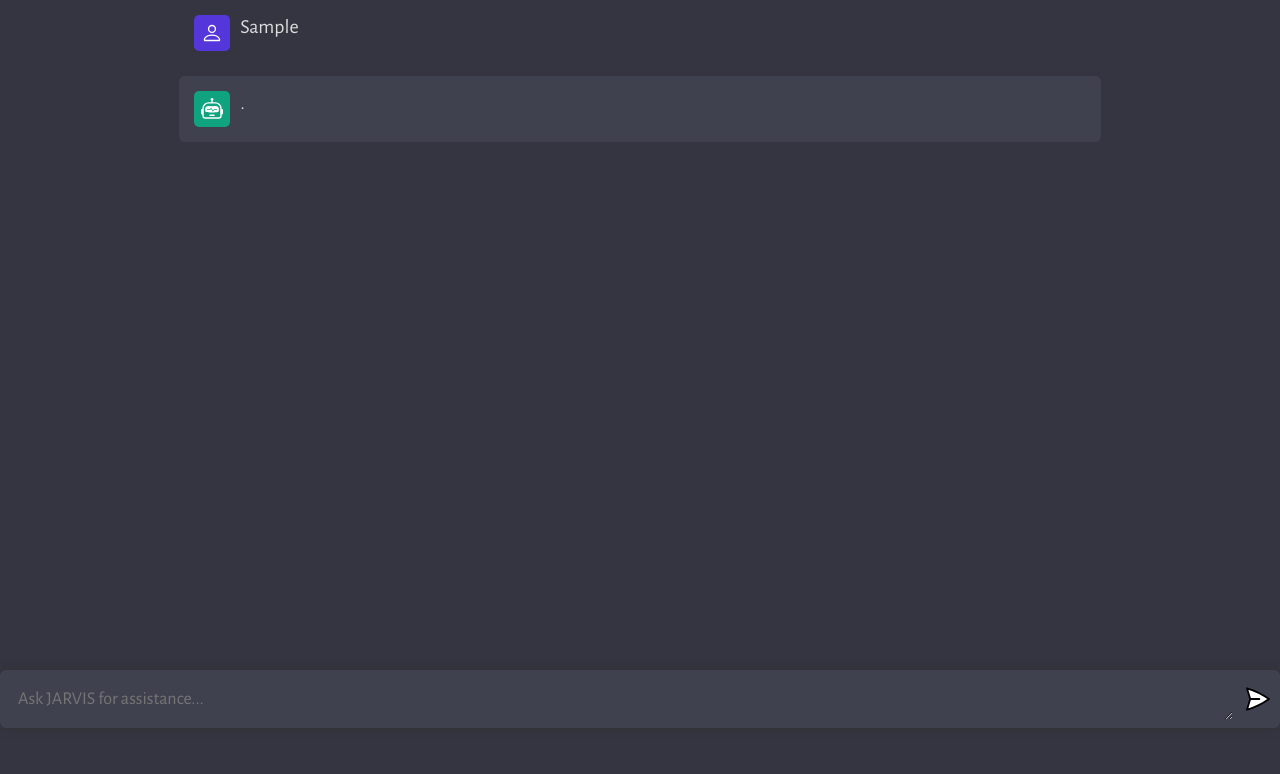
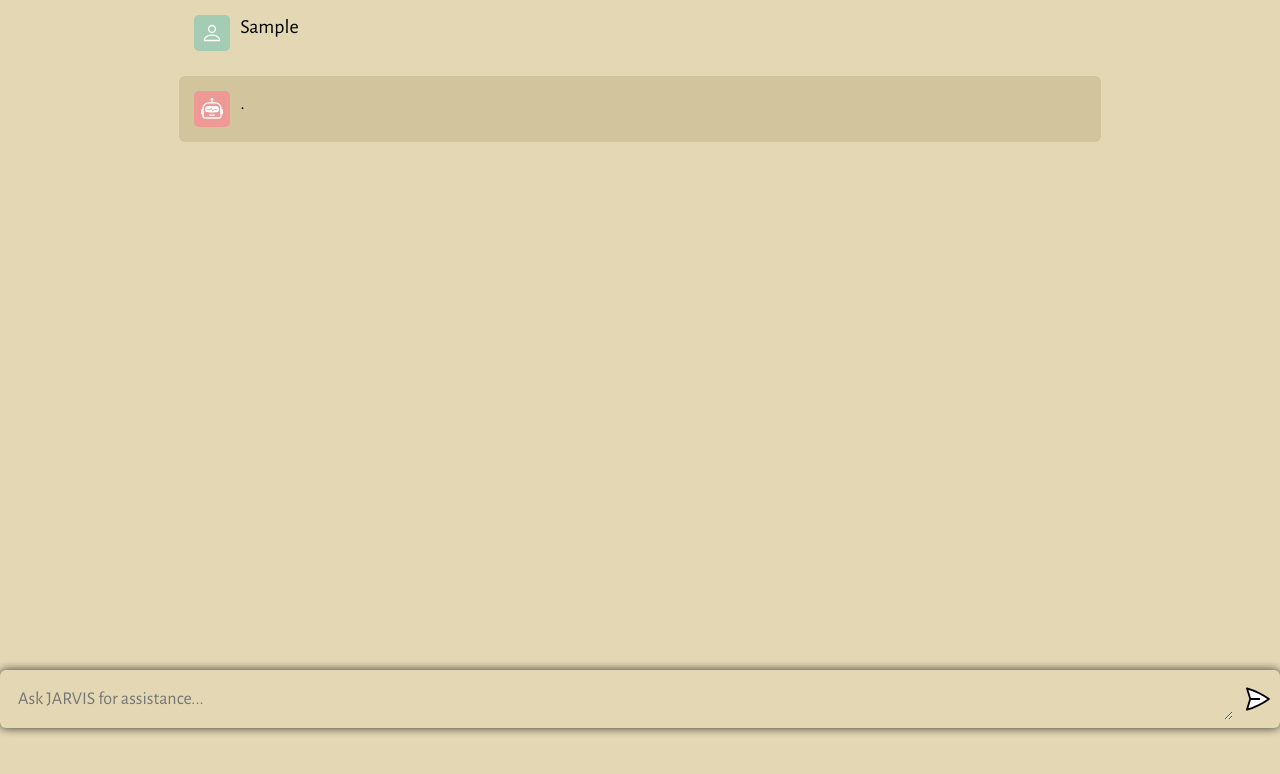
Before and after one commit to Interborn/JARVIS-programming-assistant, a website built with Vite: page client/index.html in a window 1280 px wide. Both pictures are taken after typing "Sample" into the empty fields and a click on the button 1257 px from the left and 699 px from the top of the page. Built offline with nearby package versions, Linux system fonts and the light colour scheme; no server answers.

Commit message:
Modified styling and changed API key.

```diff
--- a/client/style.css
+++ b/client/style.css
@@ -9,7 +9,7 @@
 }
 
 body {
-  background: #343541;
+  background: #E4D8B4;
 }
 
 nav {
@@ -91,7 +91,7 @@ nav {
 }
 
 .btn-primary:hover, .btn-secondary:hover{
-  background-color: #404040;
+  background-color: #7D7259;
   color: orange;
   transition:all 0.5s ease;
 }
@@ -99,7 +99,7 @@ nav {
 #app {
   width: 100vw;
   height: 100vh;
-  background: #343541;
+  background: #E4D8B4;
 
   display: flex;
   flex-direction: column;
@@ -125,7 +125,7 @@ nav {
 }
 
 .helper_textContainer {
-  color: #686974;
+  color: #000;
   font-weight: 500;
   display: flex;
   max-width: 100%;
@@ -148,7 +148,7 @@ span#keyCommandText {
 }
 
 .ai {
-  background: #40414F;
+  background: #d2c59d;
   border-radius: 6px;
 }
 
@@ -168,7 +168,7 @@ span#keyCommandText {
   height: 36px;
   border-radius: 5px;
 
-  background: #5436DA;
+  background: #a4cbb4;
 
   display: flex;
   justify-content: center;
@@ -176,7 +176,7 @@ span#keyCommandText {
 }
 
 .ai .profile {
-  background: #10a37f;
+  background: #EF9995;
 }
 
 .profile img {
@@ -188,7 +188,7 @@ span#keyCommandText {
 .message {
   flex: 1;
 
-  color: #dcdcdc;
+  color: #000;
   font-size: 20px;
 
   max-width: 100%;
@@ -216,7 +216,7 @@ form {
   max-width: 1280px;
   margin: 0 auto;
   padding: 8px;
-  background: #40414F;
+  background: transparent;
   display: flex;
   flex-direction: row;
   gap: 10px;
@@ -228,7 +228,7 @@ form {
 textarea {
   width: 100%;
 
-  color: #fff;
+  color: #000;
   font-size: 18px;
 
   padding: 10px;
```
